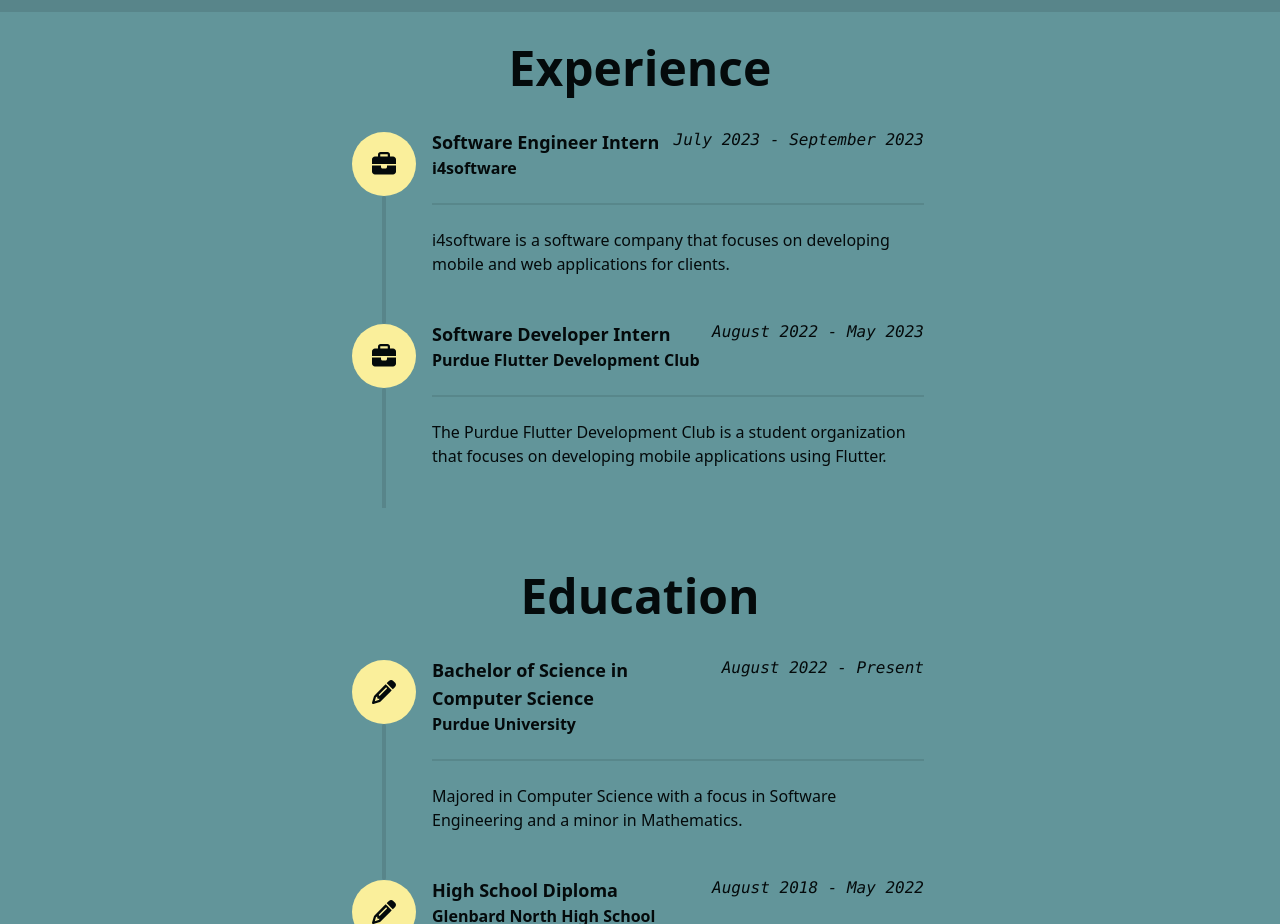
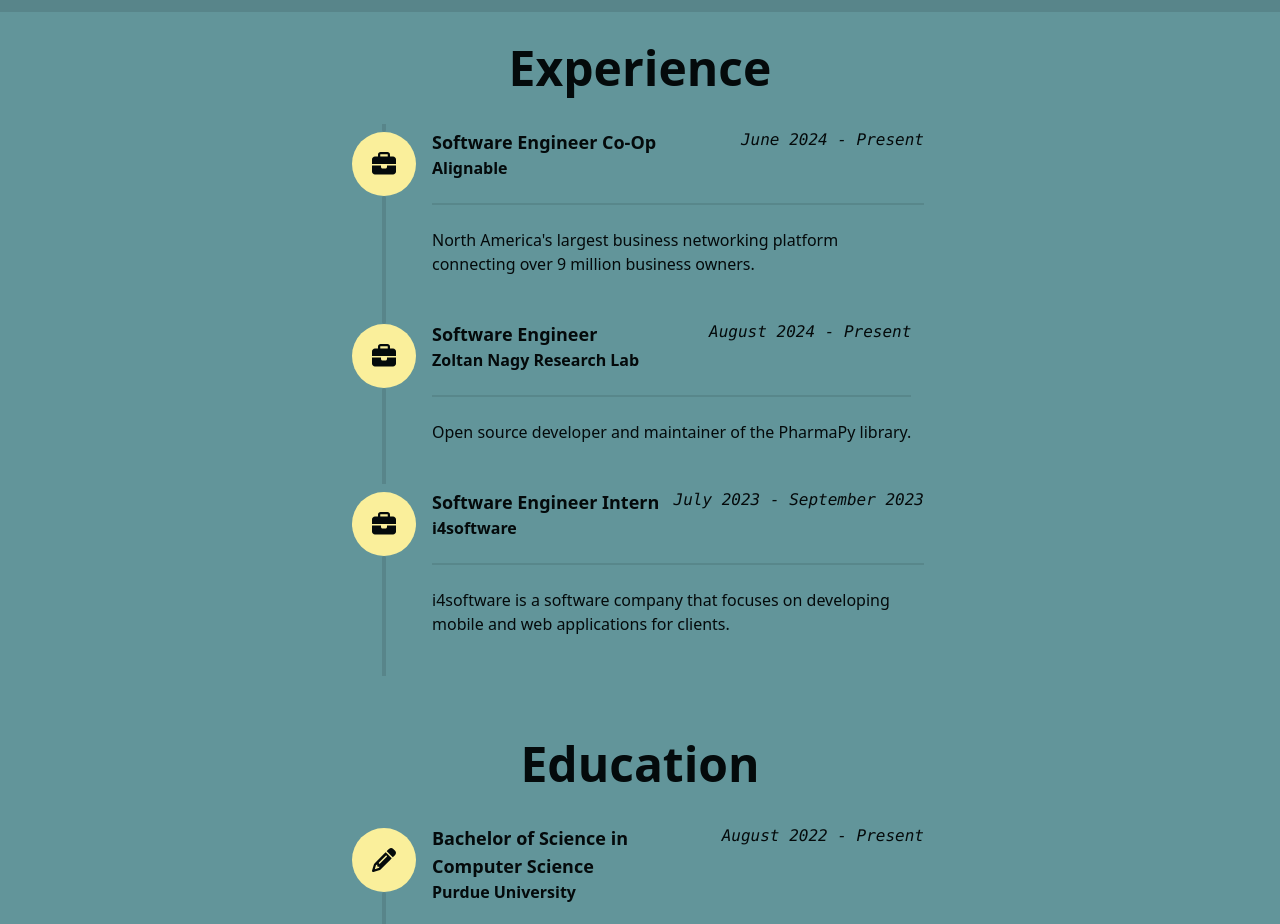
Before and after one commit to dbekinalkar/dbekinalkar.github.io, a React (Vite) app: page / in a window 1280 px wide. Shown: the part 1760-2684 px from the top of the page. Built offline with nearby package versions, Linux system fonts and the light colour scheme.

Commit message:
Update experience

```diff
--- a/src/components/ExperienceTimeline.tsx
+++ b/src/components/ExperienceTimeline.tsx
@@ -61,6 +61,29 @@
           <h1 className="text-5xl font-bold text-center mb-8">Experience</h1>
           <ul className="timeline timeline-snap-icon timeline-compact timeline-vertical max-w-md lg:max-w-xl mx-auto">
             <li>
+              <hr />
+              <TimelineEvent
+                date="June 2024 - Present"
+                position="Software Engineer Co-Op"
+                company="Alignable"
+              >
+                North America's largest business networking platform
+                connecting over 9 million business owners.
+              </TimelineEvent>
+              <hr />
+            </li>
+            <li>
+              <hr />
+              <TimelineEvent
+                date="August 2024 - Present"
+                position="Software Engineer"
+                company="Zoltan Nagy Research Lab"
+              >
+                Open source developer and maintainer of the PharmaPy library.
+              </TimelineEvent>
+              <hr />
+            </li>
+            <li>
               <TimelineEvent
                 date="July 2023 - September 2023"
                 position="Software Engineer Intern"
@@ -71,18 +94,6 @@
               </TimelineEvent>
               <hr />
             </li>
-            <li>
-              <hr />
-              <TimelineEvent
-                date="August 2022 - May 2023"
-                position="Software Developer Intern"
-                company="Purdue Flutter Development Club"
-              >
-                The Purdue Flutter Development Club is a student organization
-                that focuses on developing mobile applications using Flutter.
-              </TimelineEvent>
-              <hr />
-            </li>
           </ul>
         </div>
       </div>
```
